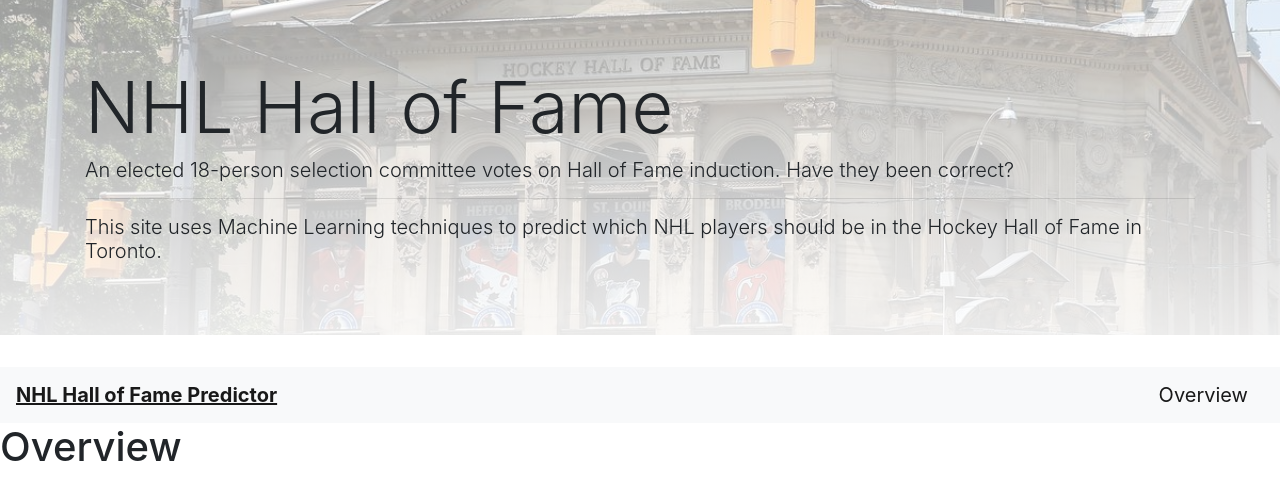
After one commit to potterc22/Final-Project-ML, a Flask app: template Master/templates/overview.html in a window 1280 px wide. The commit adds this page. Shown: the top 500 px of the page. Run offline with Flask 2, Linux system fonts and the light colour scheme; the template is opened without the code that fills it, so the values that code supplies are empty; some libraries are stand-ins or nearby versions.

Commit message:
added styling and Overview shell

```diff
--- a/Master/static/css/style.css
+++ b/Master/static/css/style.css
@@ -73,3 +73,8 @@
     display: inline;
     float: right;
 }
+
+.active {
+    font-weight: bold;
+    text-decoration: underline;
+}
--- /dev/null
+++ b/Master/templates/overview.html
@@ -0,0 +1,41 @@
+<!DOCTYPE html>
+<html lang="en">
+
+<head>
+  <meta charset="UTF-8">
+  <title>NHL Hall of Fame Predictor</title>
+  <link rel="stylesheet" href="https://stackpath.bootstrapcdn.com/bootstrap/4.3.1/css/bootstrap.min.css" integrity="sha384-ggOyR0iXCbMQv3Xipma34MD+dH/1fQ784/j6cY/iJTQUOhcWr7x9JvoRxT2MZw1T" crossorigin="anonymous">
+  <script src="https://d3js.org/d3.v5.min.js"></script>
+  <link rel="stylesheet" href="{{ url_for('static', filename='css/style.css') }}">
+</head>
+<body>
+  <div class="jumbotron jumbotron-fluid">
+    <div class="container">
+      <h1 class="display-3">NHL Hall of Fame</h1>
+      <h2 class="lead">An elected 18-person selection committee votes on Hall of Fame induction.
+        Have they been correct?
+      </h2>
+      <hr>
+      <h2 class='lead'>This site uses Machine Learning techniques to predict which NHL players should be in the Hockey Hall of Fame in Toronto.</h2>
+    </div>
+  </div>
+
+  <nav class="navbar navbar-light bg-light">
+    <a class="navbar-brand active" href='#'>NHL Hall of Fame Predictor</a>
+    <a class="navbar-brand" href="overview">Overview</a>
+  </nav>
+
+  <div class="row">
+    <div class="col-md-12">
+        <h1>Overview</h1>
+    </div>
+  </div>
+
+
+
+  <script src="../static/js/jquery-3.5.1.slim.min.js"></script>
+  <script src="../static/js/bootstrap.bundle.min.js"></script>
+  <script src="https://cdnjs.cloudflare.com/ajax/libs/popper.js/1.14.7/umd/popper.min.js" integrity="sha384-UO2eT0CpHqdSJQ6hJty5KVphtPhzWj9WO1clHTMGa3JDZwrnQq4sF86dIHNDz0W1" crossorigin="anonymous"></script>
+</body>
+
+</html>
```
Also changed, not shown: Master/templates/index.html (+4 -3 lines).
